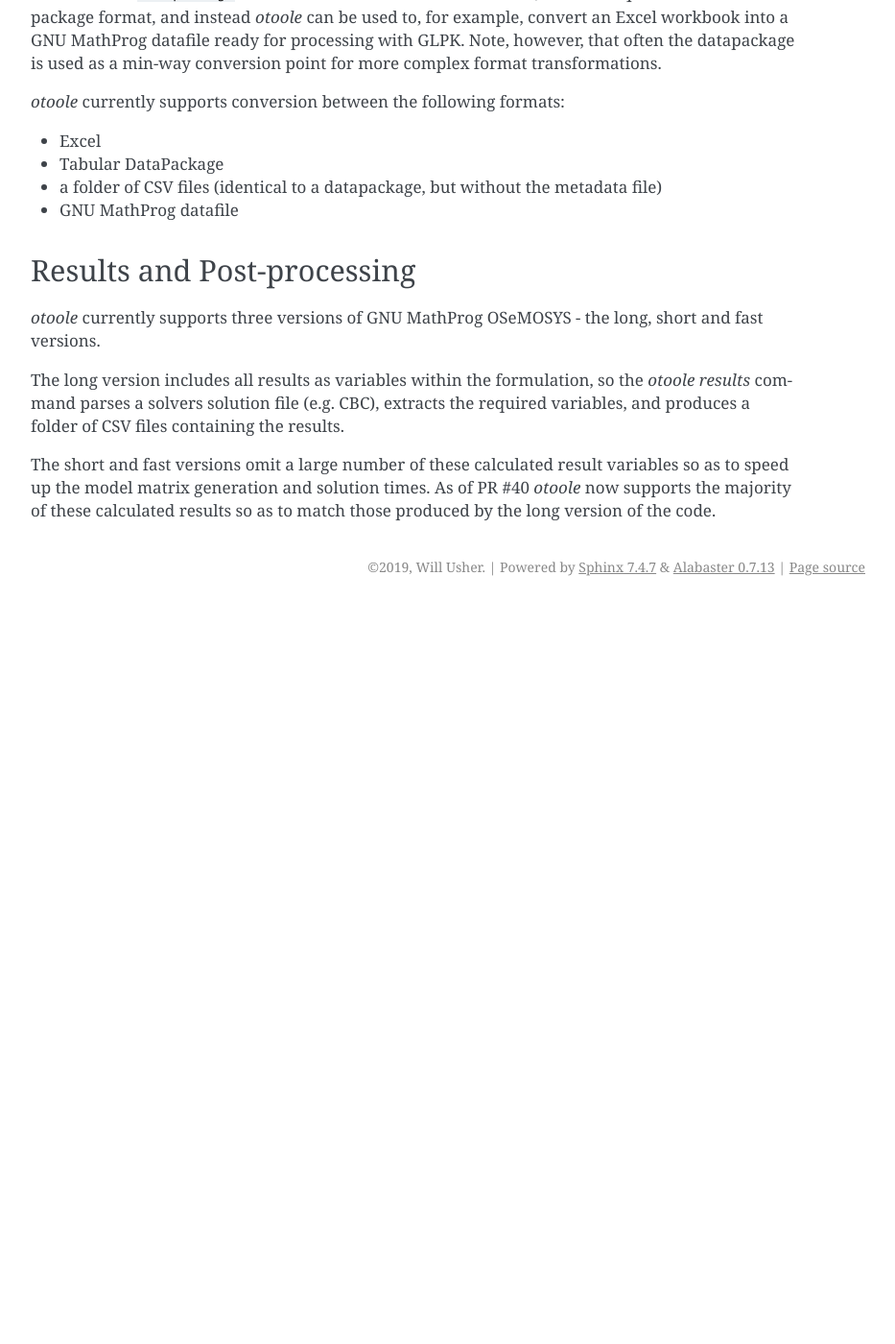
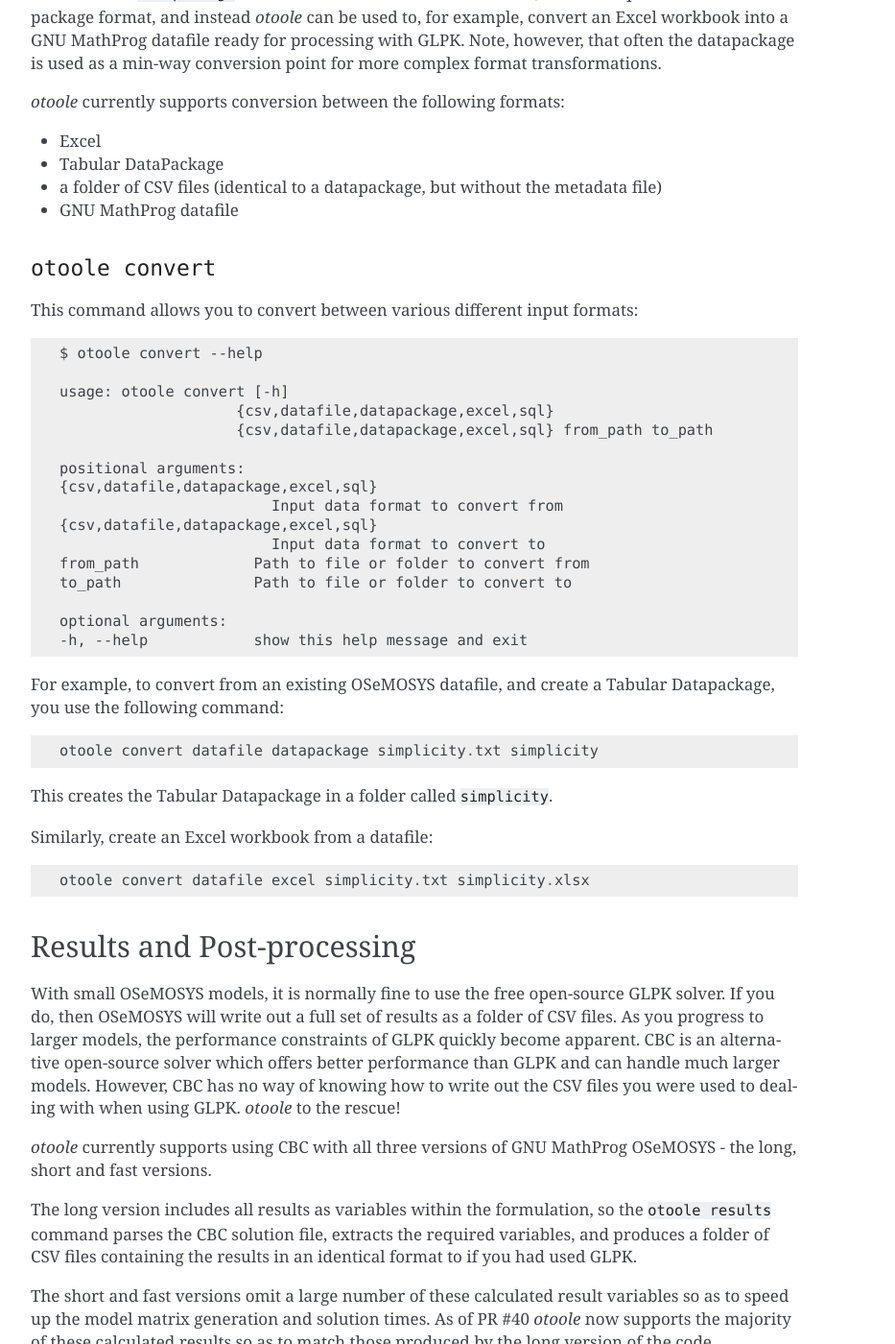
Before and after one commit to OSeMOSYS/otoole, a Sphinx documentation site: the page built from docs/functionality.rst, in a window 1280 px wide and 1400 px high, scrolled down 1171 px. Shown: the whole window at 96% size, without its empty margins (338-1271 px from the left). Built offline with Sphinx 7.4.7, drawn with Linux system fonts in a browser that asks for light colours; before the commit the page ends 1801 px from its top, so only the background shows below that; some of the changed text lies outside the part shown.

Commit message:
Added more details on the commands to docs

```diff
--- a/docs/functionality.rst
+++ b/docs/functionality.rst
@@ -44,17 +44,129 @@
 - a folder of CSV files (identical to a datapackage, but without the metadata file)
 - GNU MathProg datafile
 
+``otoole convert``
+==================
+
+This command allows you to convert between various different input formats::
+
+    $ otoole convert --help
+
+    usage: otoole convert [-h]
+                        {csv,datafile,datapackage,excel,sql}
+                        {csv,datafile,datapackage,excel,sql} from_path to_path
+
+    positional arguments:
+    {csv,datafile,datapackage,excel,sql}
+                            Input data format to convert from
+    {csv,datafile,datapackage,excel,sql}
+                            Input data format to convert to
+    from_path             Path to file or folder to convert from
+    to_path               Path to file or folder to convert to
+
+    optional arguments:
+    -h, --help            show this help message and exit
+
+For example, to convert from an existing OSeMOSYS datafile, and create a Tabular Datapackage, you
+use the following command::
+
+    otoole convert datafile datapackage simplicity.txt simplicity
+
+This creates the Tabular Datapackage in a folder called ``simplicity``.
+
+Similarly, create an Excel workbook from a datafile::
+
+    otoole convert datafile excel simplicity.txt simplicity.xlsx
+
 Results and Post-processing
 ~~~~~~~~~~~~~~~~~~~~~~~~~~~
 
-*otoole* currently supports three versions of GNU MathProg OSeMOSYS
+With small OSeMOSYS models, it is normally fine to use the free open-source GLPK solver.
+If you do, then OSeMOSYS will write out a full set of results as a folder of CSV files.
+As you progress to larger models, the performance constraints of GLPK quickly become apparent.
+CBC is an alternative open-source solver which offers better performance than GLPK and can handle
+much larger models. However, CBC has no way of knowing how to write out the CSV files you were used
+to dealing with when using GLPK.  *otoole* to the rescue!
+
+*otoole* currently supports using CBC with all three versions of GNU MathProg OSeMOSYS
 - the long, short and fast versions.
 
 The long version includes all results as variables within the formulation,
-so the `otoole results` command parses a solvers solution file (e.g. CBC),
-extracts the required variables, and produces a folder of CSV files containing the results.
+so the ``otoole results`` command parses the CBC solution file,
+extracts the required variables, and produces a folder of CSV files containing the results
+in an identical format to if you had used GLPK.
 
 The short and fast versions omit a large number of these calculated result variables
 so as to speed up the model matrix generation and solution times.
 As of PR #40 *otoole* now supports the majority of these calculated results so as to match
 those produced by the long version of the code.
+
+``otoole results``
+==================
+
+
+The ``results`` command creates a folder of CSV result files from a CBC solution file::
+
+    $ otoole results --help
+
+    usage: otoole results [-h] [--input_datapackage INPUT_DATAPACKAGE]
+                        [--input_datafile INPUT_DATAFILE]
+                        {cbc} {csv} from_path to_path
+
+    positional arguments:
+    {cbc}                 Result data format to convert from
+    {csv}                 Result data format to convert to
+    from_path             Path to file or folder to convert from
+    to_path               Path to file or folder to convert to
+
+    optional arguments:
+    -h, --help            show this help message and exit
+    --input_datapackage INPUT_DATAPACKAGE
+                          Input data package required for OSeMOSYS short or fast
+                          results
+    --input_datafile INPUT_DATAFILE
+                          Input GNUMathProg datafile required for OSeMOSYS short
+                          or fast results
+
+
+This is typically required when using the CBC solver with an LP file generated using
+GLPK. For example::
+
+    # Obtain the simplicity datafile
+    otoole convert datapackage datafile https://zenodo.org/record/3479823/files/KTH-dESA/simplicity-v0.1a0.zip simplicity.txt
+    # Create an LP file using glpsol
+    glpsol -m osemosys_short.txt -d simplicity.txt --wlp simplicity.lp
+    # Solve the model using CBC and write a CBC solution file
+    cbc simplicity.lp solve -solu simplicity.sol
+
+You're now ready to use otoole to generate a folder of CSV files from the CBC solution file::
+
+    otoole results cbc csv simplicity.sol ./results --input_datafile simplicity.txt
+
+*otoole* has duplicate Python methods for each of the result calculations performed in the long and short OSeMOSYS
+implementations (which are only used when using GLPK as a solver).
+
+``otoole viz res``
+==================
+
+The ``viz`` command allows you to visualise a reference energy system (more visualisations to come)::
+
+    $ otoole viz res --help
+
+    usage: otoole viz res [-h] datapackage resfile
+
+    positional arguments:
+    datapackage  Path to model datapackage
+    resfile      Path to reference energy system
+
+    optional arguments:
+    -h, --help   show this help message and exit
+
+The ``resfile`` command should include a file ending used for images,
+including ``bmp``, ``jpg``, ``pdf``, ``png`` etc. The ``graphviz`` library used to layout the
+reference energy system will interpret the file ending.
+
+For example::
+
+    otoole viz res https://zenodo.org/record/3479823/files/KTH-dESA/simplicity-v0.1a0.zip res.png
+
+will create a png file called ``res.png`` of the simplicity datapackage.
```
